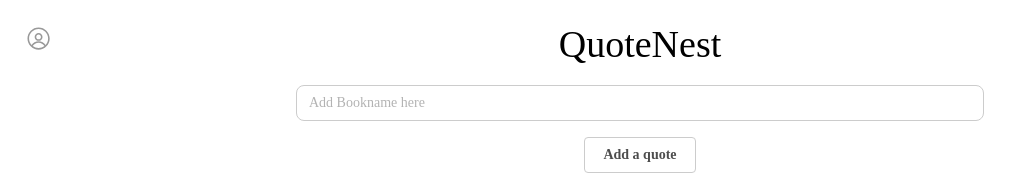
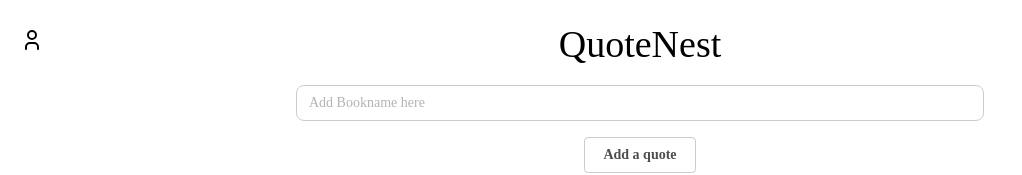
Before and after one commit to breathofaether/QuoteNest, a React (Vite) app in the folder quotenest/: page / in a window 1280 px wide. Shown: the top 175 px of the page, without its empty margins (0-1022 px from the left). Built offline with nearby package versions, Linux system fonts and the light colour scheme.

Commit message:
fix alignment

```diff
--- a/quotenest/dev-dist/sw.js
+++ b/quotenest/dev-dist/sw.js
@@ -82,7 +82,7 @@ define(['./workbox-54d0af47'], (function (workbox) { 'use strict';
     "revision": "3ca0b8505b4bec776b69afdba2768812"
   }, {
     "url": "index.html",
-    "revision": "0.uvgqcj7jf6o"
+    "revision": "0.udmum615ab"
   }], {});
   workbox.cleanupOutdatedCaches();
   workbox.registerRoute(new workbox.NavigationRoute(workbox.createHandlerBoundToURL("index.html"), {
--- a/quotenest/src/App.jsx
+++ b/quotenest/src/App.jsx
@@ -30,7 +30,7 @@ import {
 } from "@mantine/core";
 import { useListState } from '@mantine/hooks';
 import { useDebouncedValue, useDisclosure } from "@mantine/hooks";
-import { IconTrashFilled, IconX, IconCheck, IconLogin2, } from '@tabler/icons-react'
+import { IconTrashFilled, IconX, IconCheck, IconLogin2, IconUser, } from '@tabler/icons-react'
 import { notifications, Notifications } from '@mantine/notifications';
 import { DragDropContext, Draggable, Droppable } from '@hello-pangea/dnd';
 import { AuthenticationForm } from "./auth/AuthenticationForm";
@@ -590,13 +590,10 @@ function App() {
         <Space h="xs"></Space>
         <Center><Button onClick={handleSaveQuote}>Save Changes</Button></Center>
       </Modal>
-      <Box style={{ position: "absolute", top: "20px", left: "20px", zIndex: 1000 }}>
+      <Box style={{ position: "absolute", top: "28px", left: "20px", bottom: "10px", zIndex: 1000 }}>
         <Menu withinPortal position="bottom-start" withArrow>
           <Menu.Target>
-            <Avatar
-              variant="transparent"
-              radius={"xl"}
-            />
+            <IconUser />
           </Menu.Target>
           <Menu.Dropdown>
             <Menu.Item icon={<IconLogin2 size={14} />} onClick={open_auth} disabled>
```
